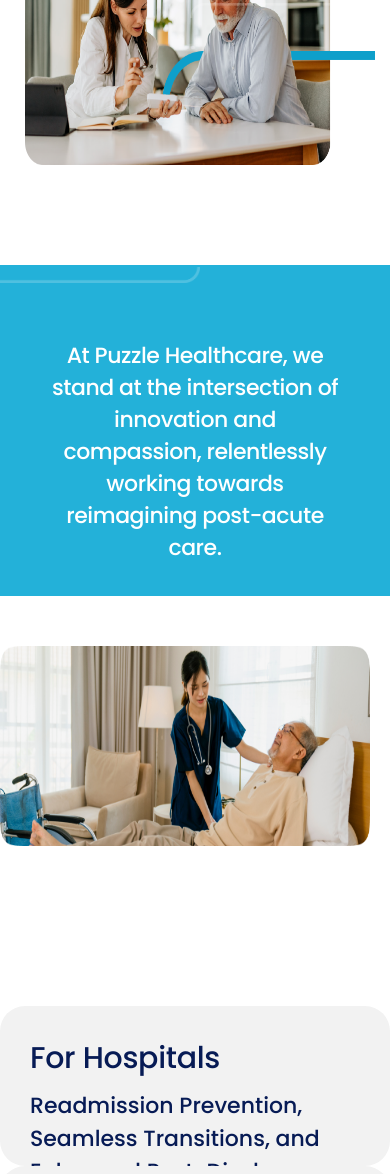
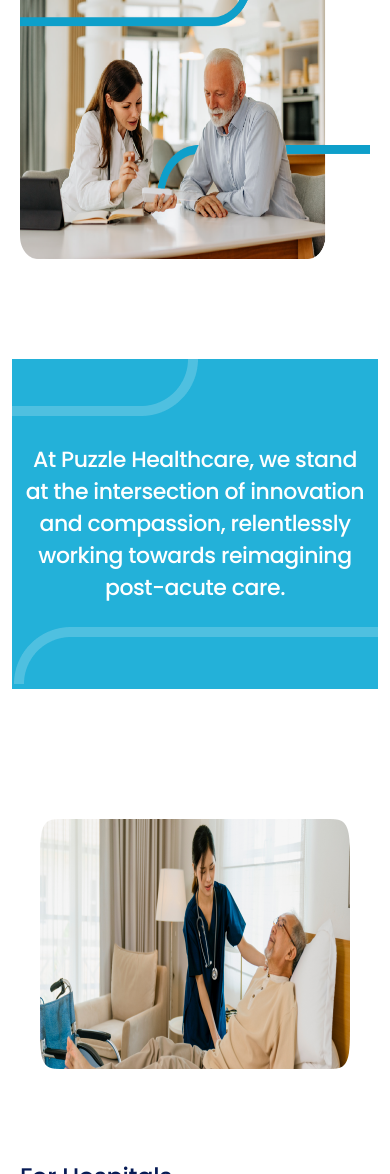
Before and after one commit to SumiAkter2/puzzle, a plain HTML site: page index.html in a window 390 px wide. Shown: the part 826-2000 px from the top of the page. Drawn offline with nearby package versions, Linux system fonts and the light colour scheme.

Commit message:
added same-container

```diff
--- a/Css/Home.css
+++ b/Css/Home.css
@@ -25,7 +25,7 @@
     padding-top: 90px;
 }
 .banner-text h1{
-    width: 548px;
+
     color: #071B55;
      font-family: 'Poppins', sans-serif;
     font-size: 40px;
@@ -35,7 +35,7 @@
     letter-spacing: -0.8px;
 }
 .banner-text p{
-    width: 504px;
+
     color: #071B55;
      font-family: 'Poppins', sans-serif;
     font-size: 20px;
@@ -45,10 +45,7 @@
     padding-top: 26px;
 
 }
-.banner-img{
-width: 705px;
 
-}
 .banner-img img{
     width: 705px;
     margin: 0 auto;
@@ -84,41 +81,38 @@
     position: absolute;
     right: 0;
 }
-
-/* container section */
-.container{
-    display: flex;
-    justify-content: center;
-    align-items: center;
-    gap: 60px;
+.after-banner-phone{
+    display: none;
 }
-.container-img{
+/* same-container section */
+.same-container{
+display: flex;
+justify-content: center;
+gap: 40px;
+align-items: center;
+margin: 80px 00px;
+padding: 0 120px;
+}
+.same-container img{
     width: 620px;
     height: 250px;
     flex-shrink: 0;
-    margin: 50px 0px;
+    border-radius: 25px;
+    padding:0 20px ;
 }
-.container-text{
-    width: 581px;
-    padding: 30px;
-    height: 210px;
-    flex-shrink: 0;
-    border-radius: 25px;
-    background: #F2F2F2;
-}
-.container-text h1{
+.same-container h1{
     color: #071B55;
-         font-family: 'Poppins', sans-serif;
+        font-family: Poppins;
         font-size: 30px;
         font-style: normal;
         font-weight: 500;
         line-height: normal;
         letter-spacing: -0.3px;
+        /* padding-bottom: 8px; */
 }
-.container-text p{
+.same-container p{
     color: #071B55;
-    padding-top: 8px;
-         font-family: 'Poppins', sans-serif;
+        font-family: Poppins;
         font-size: 22px;
         font-style: normal;
         font-weight: 500;
@@ -181,15 +175,32 @@
     bottom: 5px;
     text-align: center;
   }
-@media (max-width:570px) {
+
+
+
+
+
+
+
+
+
+
+
+
+
+
+
+  /* phone */
+@media screen and (max-width:570px) {
     /* banner */
     .banner-section{
-        display: grid;
-       text-align: start;
+
+        display: flex;
+        flex-direction: column;
+        text-align: start;
         margin: 0 auto;
     }
     .banner-img{
-        width: 370px;
         margin: 100px auto;
         display: flex;
         justify-content: center;
@@ -202,65 +213,76 @@
     }
 
     .banner-text h1{
-           width: 350px;
+
             font-size: 30px;
             font-style: normal;
             font-weight: 700;
             line-height: 40px;
-            width: 350px;
+
             letter-spacing: -0.6px;
     }
     .banner-text p{
-            width: 350px;
+            width: 200px;
             font-size: 18px;
             font-style: normal;
             font-weight: 400;
             line-height: 130%;
-            width: 350px;
+
     }
     /* after banner */
         .after-banner {
-          width: 100%;
-           margin: 0;
-           border-radius: 0;
+          display: none;
         }
+    .after-banner-phone{
+        display: block;
+        background: #23B1D9;
+        height: 330px;
+        width: 100%;
+        position: relative;
+    }
+    .after-banner-phone p{
+            color: #FFF;
+            text-align: center;
+            font-family: Poppins;
+            font-size: 22px;
+            font-style: normal;
+            font-weight: 500;
+            line-height: 32px;
+            letter-spacing: -0.44px;
+            padding-top: 85px ;
+            padding-bottom: 35px ;
+    }
+    .after-banner-phone .img-1{
+position: absolute;
+left: 0;
+    }
+    .after-banner-phone .img-2{
+position: absolute;
+right: 0;
+bottom: 5px;
+    }
 
-        .after-banner p {
-            width: 353px;
-            font-size: 22px;
-            line-height: 32px;
-            margin: 50px auto;
-            letter-spacing: -0.44px;
-            position: relative;
-            padding: 0 30px;
-        }
-    .after-banner img{
-        width: 200px;
-    }
-        .after-banner .img-2 {
-            position: absolute;
-            right: 0;
-            bottom: 0px;
-        }
-        /* container */
-        .container{
+        /* same-container */
+        .same-container{
             display: grid;
         }
-        .container-img{
-            width: 100%;
+        .same-container img{
+            width: 350px;
             margin: 50px auto;
         }
-        .container-img img {
-            width: 370px;
-            height: 200px;
-
+        .same-container h1{
+            font-size: 24px;
+                font-style: normal;
+                font-weight: 500;
+                line-height: normal;
+                letter-spacing: -0.24px;
         }
-        .container-text{
-            width: 390px;
-            height: 160px;
-            margin: 0 auto;
+        .same-container p{
+            font-size: 18px;
+                font-style: normal;
+                font-weight: 500;
+                line-height: 150%;
         }
-
   .before-footer{
     width: 100%;
     height: 100%;
--- a/Css/Navbar.css
+++ b/Css/Navbar.css
@@ -43,16 +43,17 @@
 .nav>.nav-links>a {
         display: inline-block;
         color: #071B55;
-        font-family: Poppins;
+        font-family: 'Poppins';
         font-size: 15px;
         font-style: normal;
         font-weight: 500;
         line-height: 130%;
         opacity: 0.7;
         padding: 6px 20px;
+        text-decoration: none;
 }
 
-.nav>.nav-links>a:hover,.active,nav>.nav-links>a:active {
+.nav>.nav-links>a:hover,.active {
     color: #071B55;
     opacity: 100%;
     border-bottom: 2px solid #071B55;
--- a/index.html
+++ b/index.html
@@ -8,6 +8,13 @@
     <link rel="stylesheet" href="./Css/Navbar.css" />
     <link rel="stylesheet" href="./Css/Footer.css" />
     <link rel="stylesheet" href="./Css/Home.css" />
+    <!-- bootstrap -->
+    <link
+      href="https://cdn.jsdelivr.net/npm/bootstrap@5.0.2/dist/css/bootstrap.min.css"
+      rel="stylesheet"
+      integrity="sha384-EVSTQN3/azprG1Anm3QDgpJLIm9Nao0Yz1ztcQTwFspd3yD65VohhpuuCOmLASjC"
+      crossorigin="anonymous"
+    />
 
     <!-- google font -->
     <link rel="preconnect" href="https://fonts.googleapis.com" />
@@ -17,7 +24,7 @@
       rel="stylesheet"
     />
   </head>
-  <body id="home">
+  <body id="home" class="container-fluid">
     <!-- Navbar -->
 
     <header>
@@ -36,13 +43,13 @@
 
         <div class="nav-links" id="nav-link">
           <a class="link-btn active">Home</a>
-          <a class="link-btn ">About Us</a>
+          <a class="link-btn">About Us</a>
           <a class="link-btn">Services</a>
         </div>
         <div class="nav-contact-btn">
           <div class="contact-btn">
             <span class="contact-text"> Contact Us</span>
-          <span class="IconContainer">
+            <span class="Iconsame-container">
               <img src="./assets/navbar/arrow-narrow-up-right.svg" alt="logo" />
             </span>
           </div>
@@ -51,7 +58,7 @@
     </header>
     <!-- main section -->
     <!-- banner -->
-    <section class="banner-section">
+    <section class="banner-section container-fluid">
       <div class="banner-text">
         <h1>Transforming Post-Acute Care through Value-Based Innovation</h1>
         <p>
@@ -59,7 +66,7 @@
           post SNF discharge is reshaping a future with fewer readmissions.
         </p>
       </div>
-      <div class="banner-img">
+      <div class="banner-img container-fluid">
         <img src="./assets/home/banner.png" alt="banner-img" />
       </div>
     </section>
@@ -71,13 +78,23 @@
       </p>
       <img class="img-2" src="./assets/home/after-banner2.png" alt="bg-image" />
     </section>
+
+    <!-- after banner for phone -->
+    <section class="after-banner-phone container-fluid">
+      <img class="img-1" src="./assets/home/af-banner-ph1.png" alt="bg-image" />
+      <p>
+        At Puzzle Healthcare, we stand at the intersection of innovation and
+        compassion, relentlessly working towards reimagining post-acute care.
+      </p>
+      <img class="img-2" src="./assets/home/af-banner-ph2.png" alt="bg-image" />
+    </section>
     <!-- hospital section -->
 
-    <section class="container">
-      <div class="container-img">
+    <section class="same-container container-fluid">
+      <div class="same-container-img">
         <img src="./assets/home/for-hospital.png" alt="image" />
       </div>
-      <div class="container-text">
+      <div class="same-container-text">
         <h1>For Hospitals</h1>
         <p>
           Readmission Prevention, Seamless Transitions, and Enhanced
@@ -86,7 +103,7 @@
       </div>
     </section>
     <!-- For SNF -->
-    <section class="container">
+    <section class="same-container">
       <div class="container-text">
         <h1>For SNFs</h1>
         <p>Enhanced Patient Care and Facility Support</p>
@@ -96,7 +113,7 @@
       </div>
     </section>
     <!-- payors -->
-    <section class="container">
+    <section class="same-container">
       <div class="container-img">
         <img src="./assets/home/for-payors.png" alt="image" />
       </div>
@@ -110,7 +127,7 @@
     </section>
 
     <!--physiatry  -->
-    <section class="container">
+    <section class="same-container">
       <div class="container-text">
         <h1>On-Site Physiatry</h1>
         <p>Elevating SNF Care and Reducing Readmissions</p>
@@ -170,5 +187,12 @@
 
     <!-- js -->
     <script src="./JS/navbar.js"></script>
+
+    <!-- bootstrap -->
+    <script
+      src="https://cdn.jsdelivr.net/npm/bootstrap@5.0.2/dist/js/bootstrap.bundle.min.js"
+      integrity="sha384-MrcW6ZMFYlzcLA8Nl+NtUVF0sA7MsXsP1UyJoMp4YLEuNSfAP+JcXn/tWtIaxVXM"
+      crossorigin="anonymous"
+    ></script>
   </body>
 </html>
```
Also changed, not shown: assets/home/af-banner-ph1.png (added), assets/home/af-banner-ph2.png (added). Lines whose indentation alone changed are shown as unchanged.
